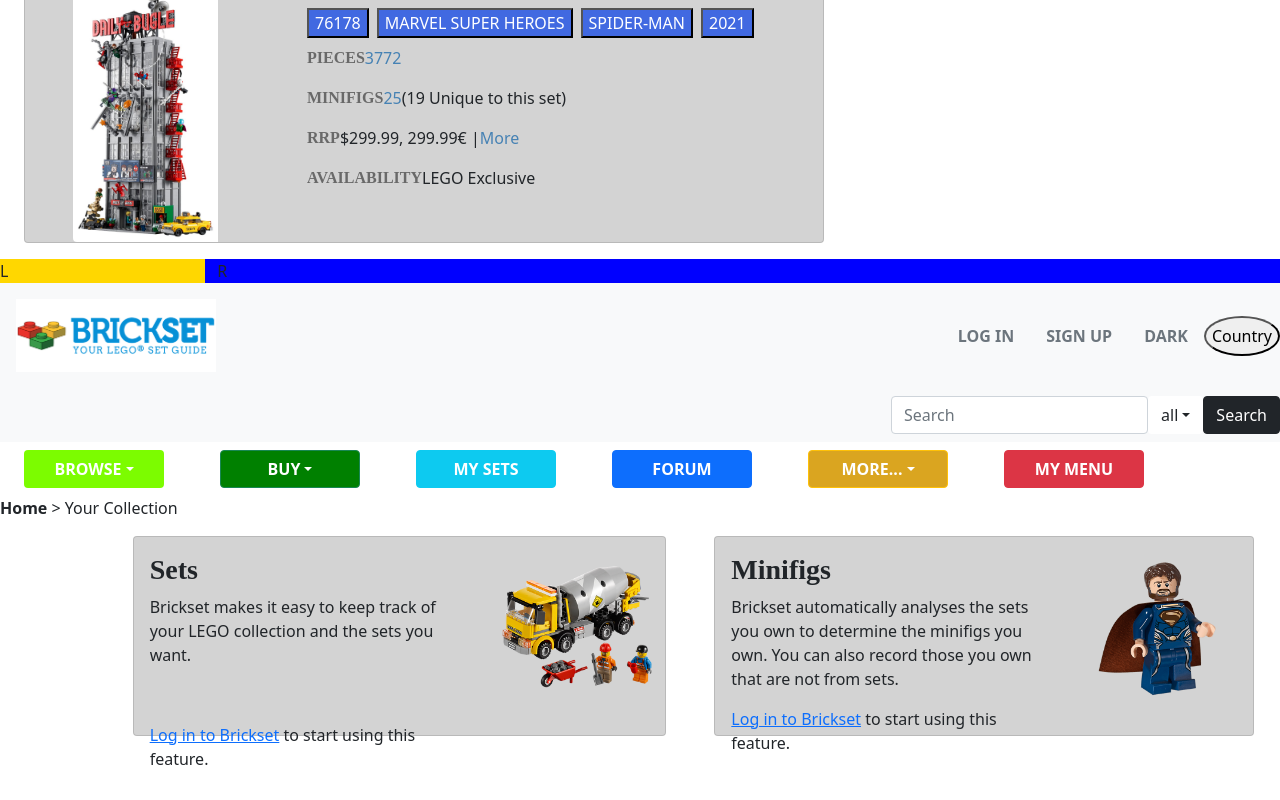
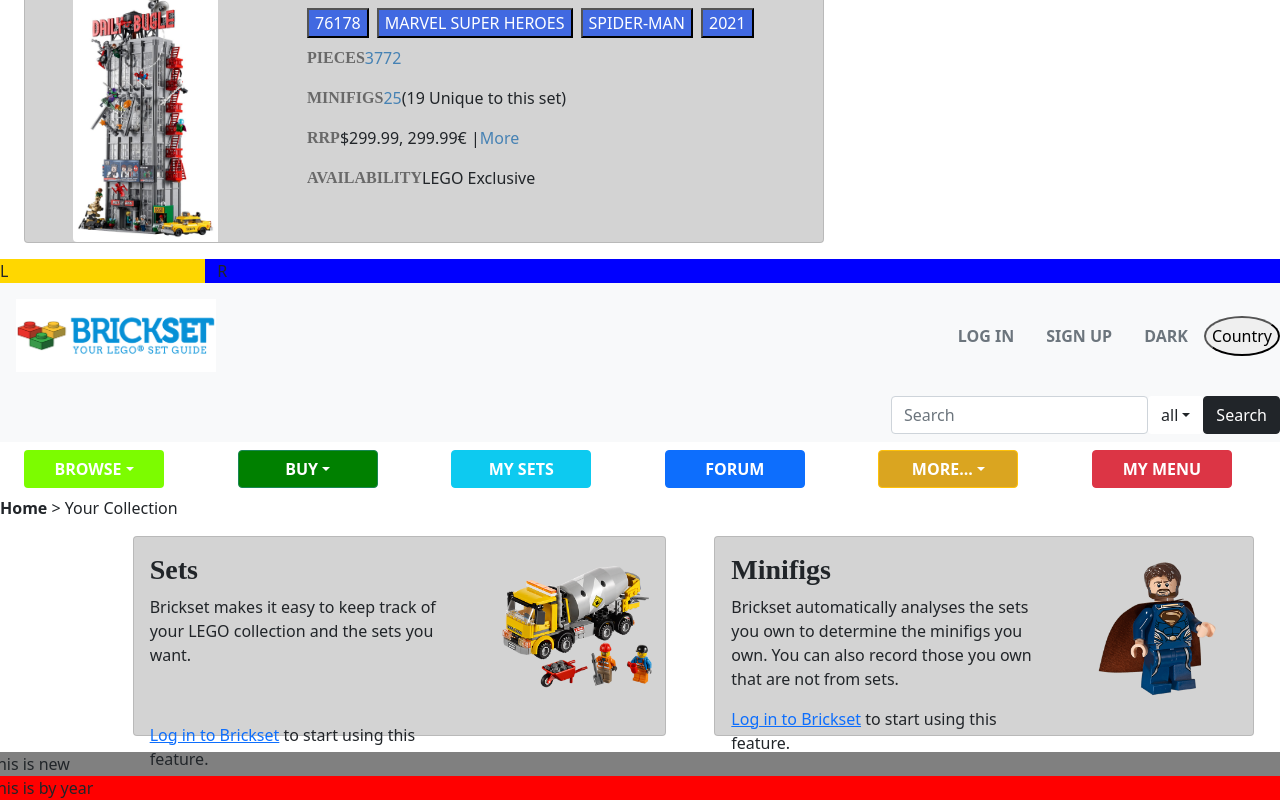
Before and after one commit to edmeighen/brickset_app, an Angular app in the folder brickset/: page / in a window 1280 px wide. Shown: the part 544-1344 px from the top of the page. Built offline with nearby package versions, Linux system fonts and the light colour scheme.

Commit message:
tried to add routing

```diff
--- /dev/null
+++ b/brickset/src/app/body/body.component.html
@@ -0,0 +1,5 @@
+<div class="component">
+    <div class="row" style="background: gray">
+        This is new
+    </div>
+</div>
--- /dev/null
+++ b/brickset/src/app/body/by-year.component.html
@@ -0,0 +1,5 @@
+<div class="component">
+    <div class="row" style="background: red">
+        This is by year
+    </div>
+</div>
--- a/brickset/src/app/headers/buttons-bar.component.html
+++ b/brickset/src/app/headers/buttons-bar.component.html
@@ -1,5 +1,5 @@
 <nav class="navbar">
-    <ul class="nav d-grid gap-2 d-flex">
+    <ul class="nav d-grid gap-2 d-flex container-fluid">
         <div class="dropdown">
             <button class="btn button1 dropdown-toggle mx-4" type="button" id="dropdownMenuButton1" data-bs-toggle="dropdown" aria-expanded="false"><strong>BROWSE</strong></button>
             <ul class="dropdown-menu dm1 multi-column columns-2" aria-labelledby="dropdownMenuButton1">
--- a/brickset/src/app/layout/layout-main.component.html
+++ b/brickset/src/app/layout/layout-main.component.html
@@ -27,4 +27,8 @@
             <app-minifigs></app-minifigs>
         </div>
     </div>
+    <div class="row">
+        <app-body></app-body>
+        <app-by-year></app-by-year>
+    </div>
 </div>
```
Also changed, not shown: brickset/src/app/app.module.ts (+8 -2 lines), brickset/src/app/body/body.component.ts (added, +7 -0 lines), brickset/src/app/body/by-year.component.ts (added, +7 -0 lines), brickset/src/app/app-routing.module.ts (added).
